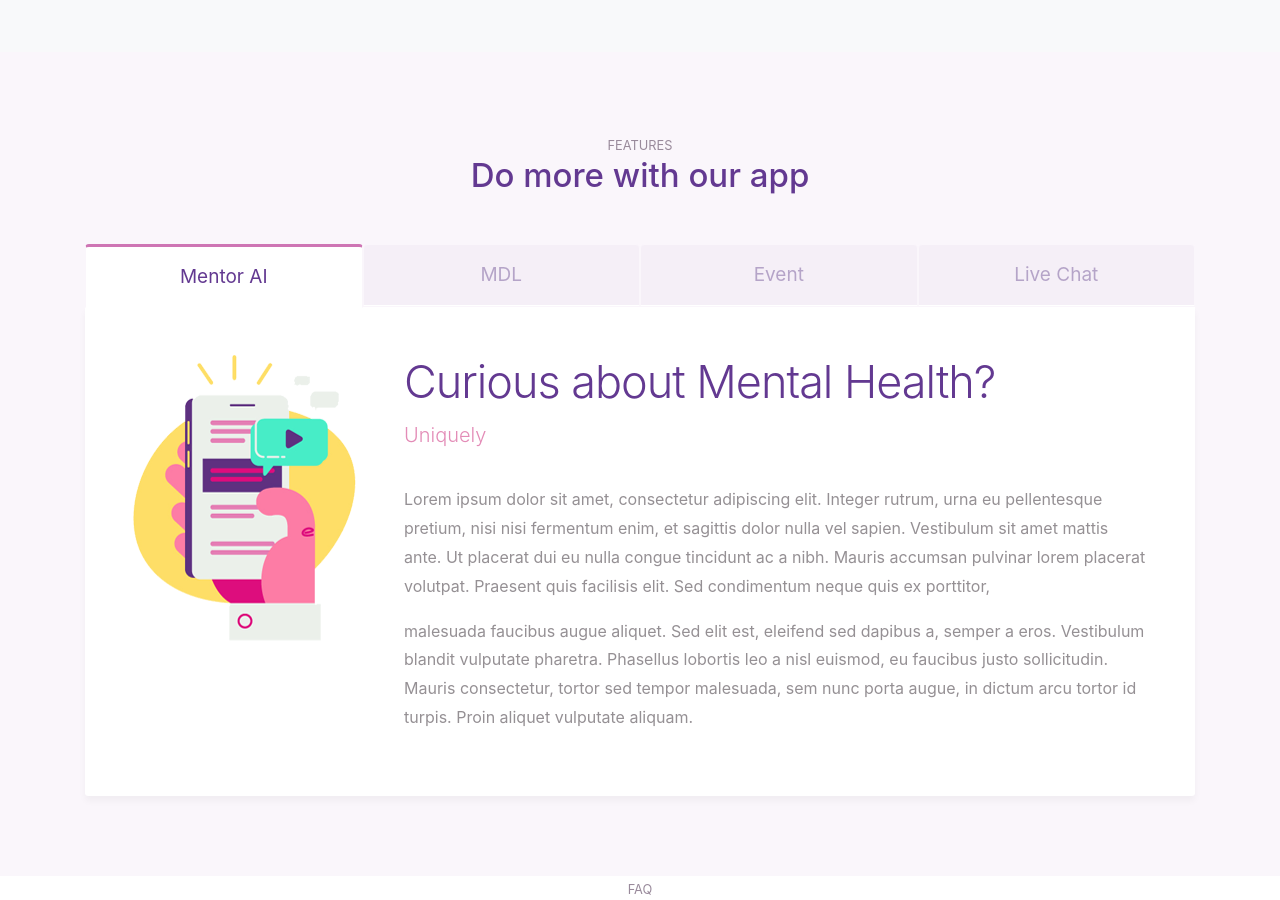
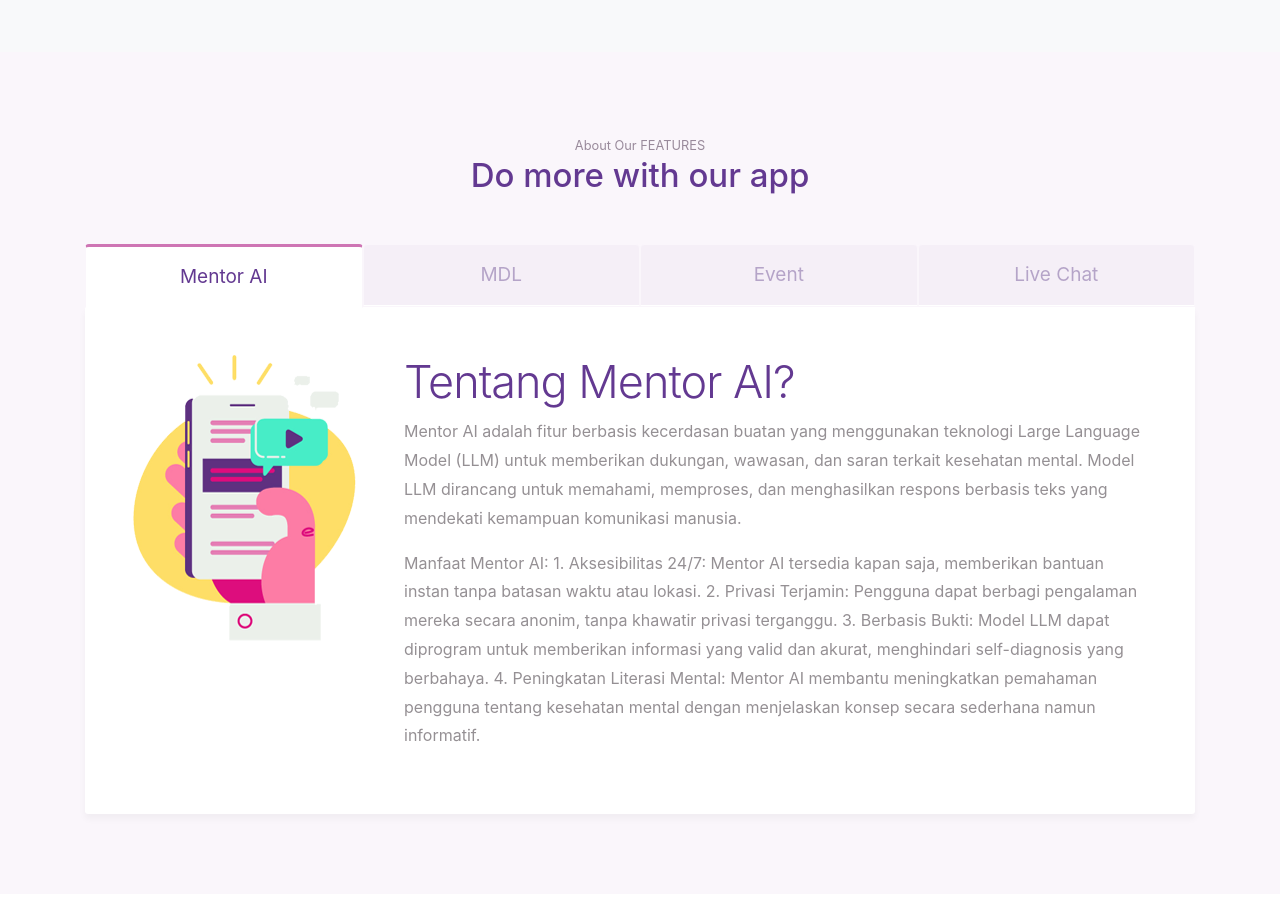
Before and after one commit to gagahputrabangsa/react_haloSani, a React (Create React App) app: page / in a window 1280 px wide. Shown: the part 2800-3700 px from the top of the page. Built offline with nearby package versions, Linux system fonts and the light colour scheme; no server answers.

Commit message:
mentorai des

```diff
--- a/src/pages/Home.jsx
+++ b/src/pages/Home.jsx
@@ -191,7 +191,7 @@ function Home() {
 <div className="section light-bg">
     <div className="container">
         <div className="section-title">
-            <small>FEATURES</small>
+            <small>About Our FEATURES</small>
             <h3>Do more with our app</h3>
         </div>
 
@@ -223,14 +223,19 @@ function Home() {
                 <div className="d-flex flex-column flex-lg-row">
                     <img src="./assets/images/graphic.png" alt="graphic" className="img-fluid rounded align-self-start mr-lg-5 mb-5 mb-lg-0" />
                     <div>
-                        <h2>Curious about Mental Health?</h2>
-                        <p className="lead">Uniquely</p>
+                        <h2>Tentang Mentor AI?</h2>
                         <p>
-                            Lorem ipsum dolor sit amet, consectetur adipiscing elit. Integer rutrum, urna eu pellentesque pretium, nisi nisi fermentum enim, et sagittis dolor nulla vel sapien. Vestibulum sit amet mattis ante. Ut placerat dui eu nulla congue tincidunt ac a nibh.
-                            Mauris accumsan pulvinar lorem placerat volutpat. Praesent quis facilisis elit. Sed condimentum neque quis ex porttitor,
+                        Mentor AI adalah fitur berbasis kecerdasan buatan yang menggunakan teknologi Large Language Model (LLM) untuk memberikan dukungan, wawasan, dan saran terkait kesehatan mental. Model LLM dirancang untuk memahami, memproses, dan menghasilkan respons berbasis teks yang mendekati kemampuan komunikasi manusia.
                         </p>
                         <p>
-                            malesuada faucibus augue aliquet. Sed elit est, eleifend sed dapibus a, semper a eros. Vestibulum blandit vulputate pharetra. Phasellus lobortis leo a nisl euismod, eu faucibus justo sollicitudin. Mauris consectetur, tortor sed tempor malesuada, sem nunc porta augue, in dictum arcu tortor id turpis. Proin aliquet vulputate aliquam.
+                        Manfaat Mentor AI:
+                        1. Aksesibilitas 24/7: Mentor AI tersedia kapan saja, memberikan bantuan instan tanpa batasan waktu atau lokasi.
+
+                        2. Privasi Terjamin: Pengguna dapat berbagi pengalaman mereka secara anonim, tanpa khawatir privasi terganggu.
+
+                        3. Berbasis Bukti: Model LLM dapat diprogram untuk memberikan informasi yang valid dan akurat, menghindari self-diagnosis yang berbahaya.
+
+                        4. Peningkatan Literasi Mental: Mentor AI membantu meningkatkan pemahaman pengguna tentang kesehatan mental dengan menjelaskan konsep secara sederhana namun informatif.
                         </p>
                     </div>
                 </div>
```
